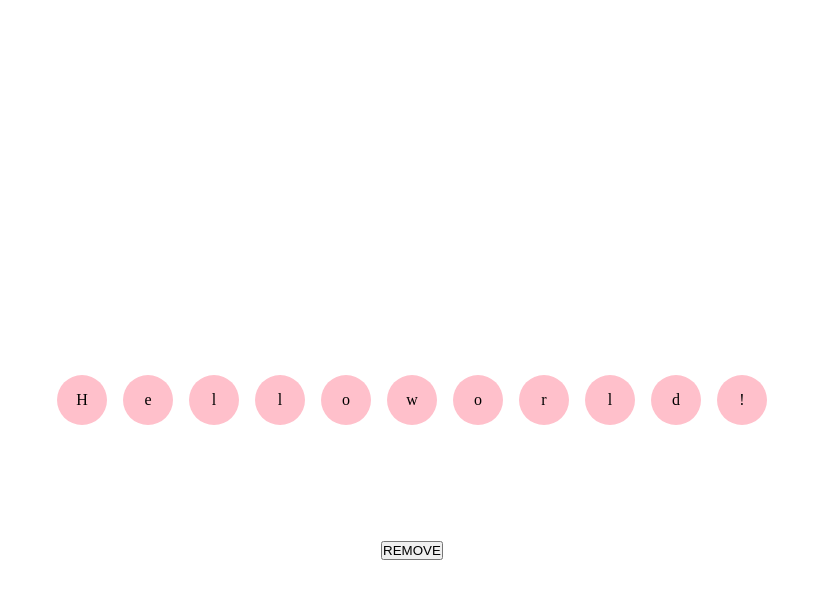
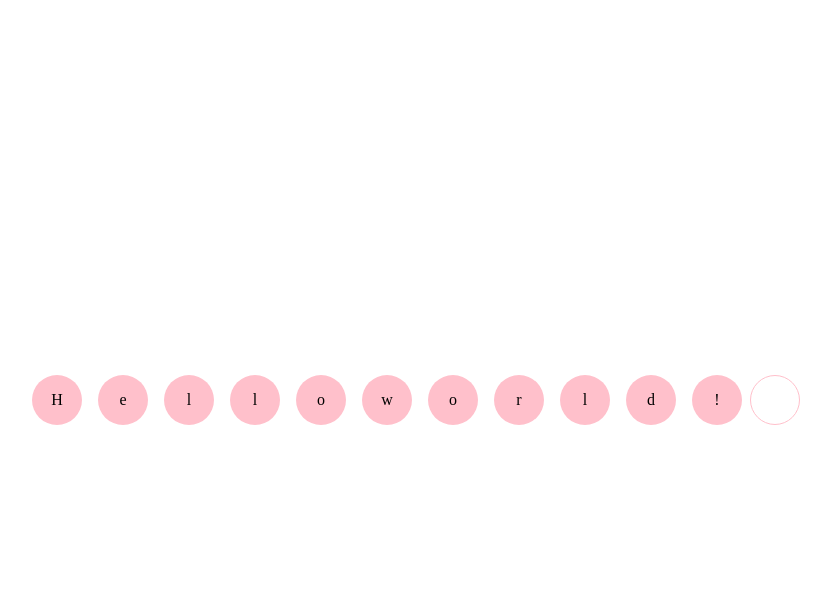
Before and after one commit to Ari-O-Alt/javascript_exercises, a plain HTML site: page pages/magicLetters/magicLetters.html in a window 1280 px wide. Both pictures are taken after a click on the element 607 px from the left and 400 px from the top of the page. Shown: the whole page, without its empty margins (228-1059 px from the left). Drawn offline with Linux system fonts and the light colour scheme.

Commit message:
Chnaged the moveLetter function so it achieves the same things in a simpler way

```diff
--- a/pages/magicLetters/magicLetters.html
+++ b/pages/magicLetters/magicLetters.html
@@ -8,7 +8,7 @@
 
   <body>
     <div id="app">
-      <button id="button">REMOVE</button>
+      <!--<button id="button">REMOVE</button>-->
     </div>
 
     <script src="./magicLetters.js"></script>
--- a/pages/magicLetters/magicLetters.js
+++ b/pages/magicLetters/magicLetters.js
@@ -8,7 +8,7 @@ const convertString = (string) => {
 };
 
 // cobvert the string to array
-const stringToArray = convertString('Hello world!');
+let stringToArray = convertString('Hello world!');
 
 // create function that print the content of an array to the page
 const printArrayToPage = (string) => {
@@ -34,10 +34,9 @@ window.onload = printArrayToPage(stringToArray);
 
 // create function that makes a letter dissapear when clicked and it gets attached to the end of the array
 const moveLetter = (event) => {
-  const targetLetter = event.target;
-  console.log(targetLetter);
-  targetLetter.classList.add('invisible');
-  stringToArray.push(targetLetter);
+  const targetLetter = event.target; // target the clicked div
+  const parent = targetLetter.parentNode; // target the parent node of the clicked div -- app
+  parent.appendChild(targetLetter); // append the clicked div to the parent -- goes at the end
 };
 
 // select all letters/ buttons and add event listeners to them
```
